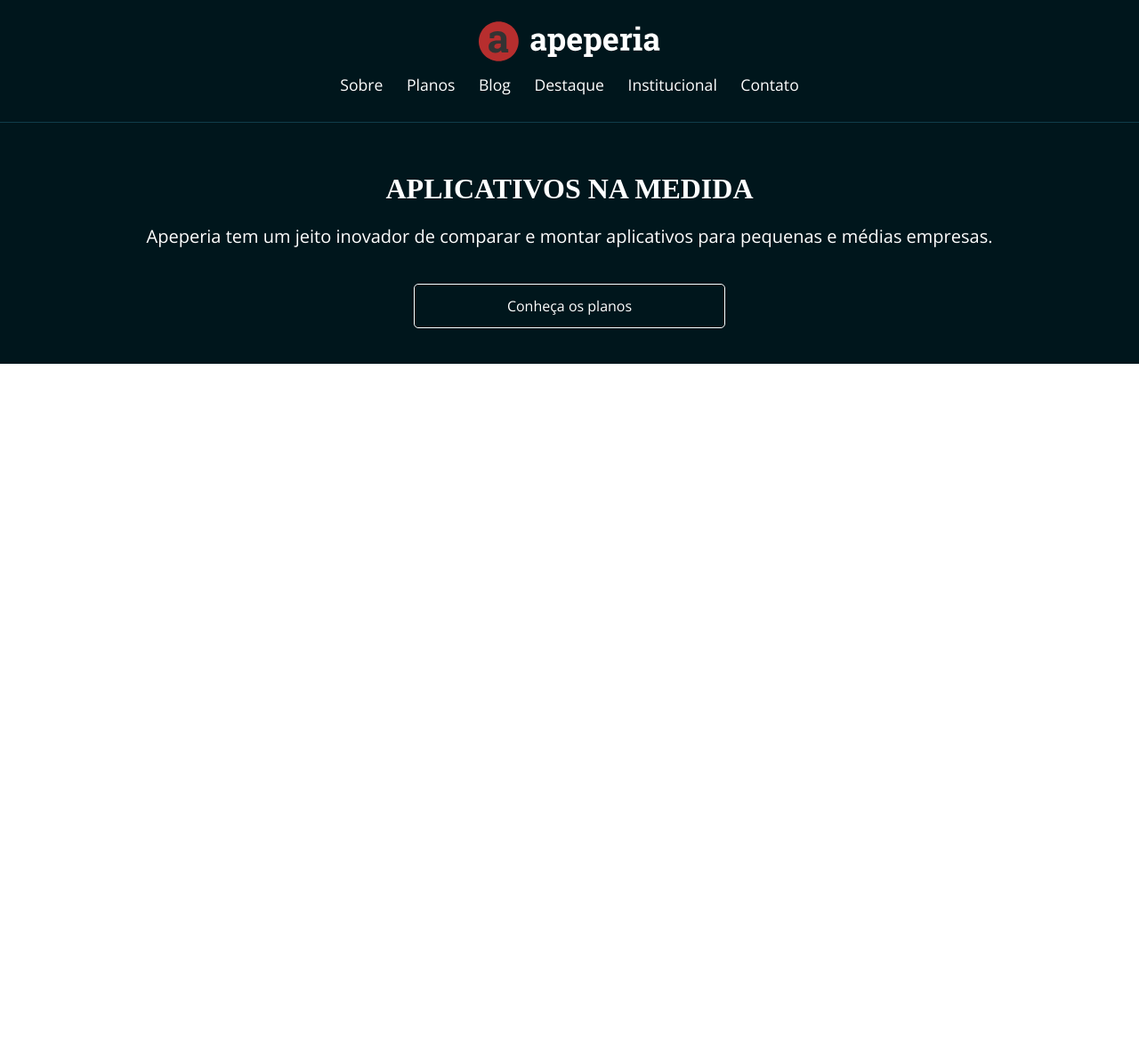
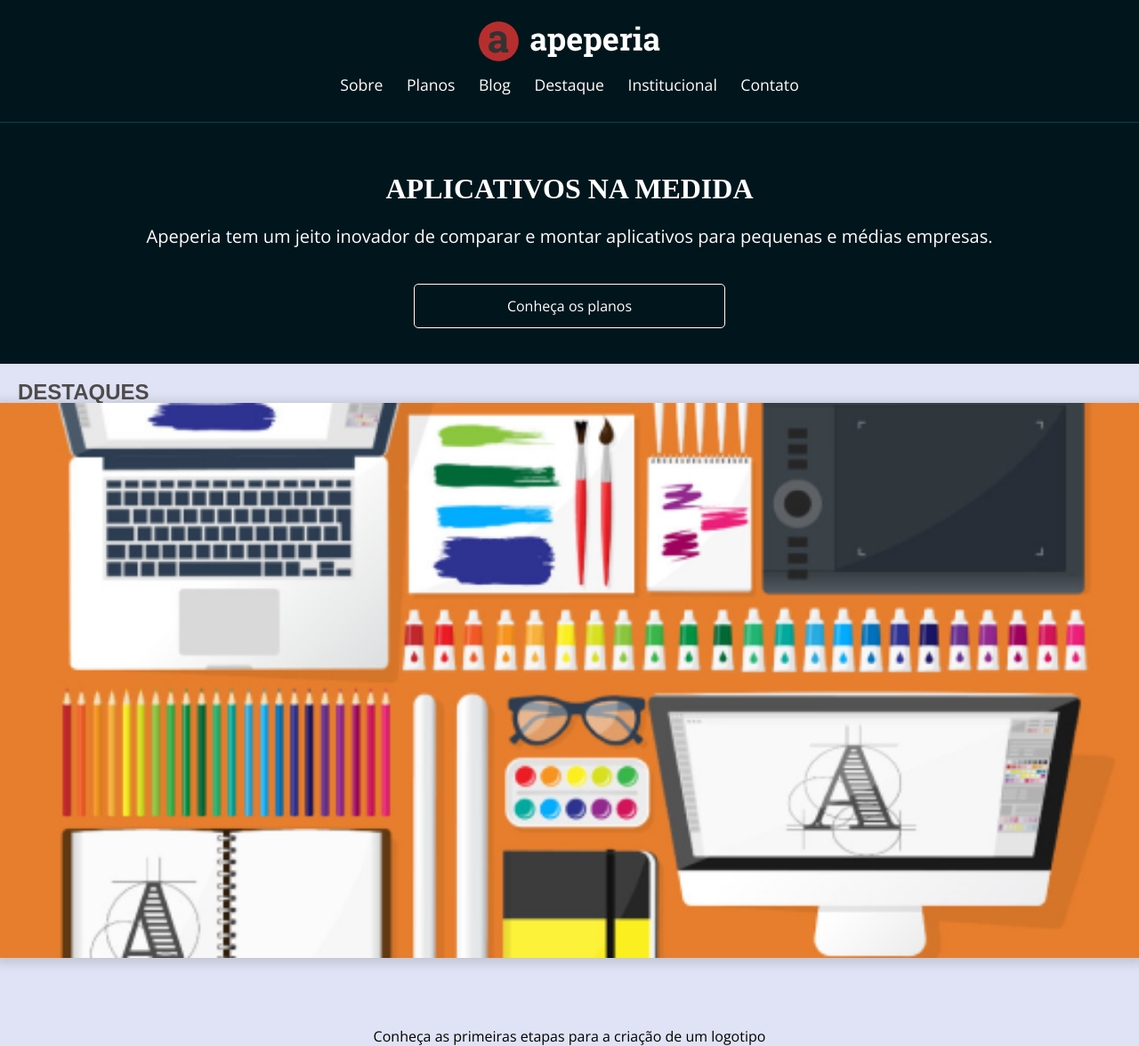
Before and after one commit to lu150ml/projeto__mobile, a plain HTML site: page index.html in a window 1280 px wide. Shown: the top 1176 px of the page at 89% size. Before the commit the page ends 800 px from the top, so only its background shows below. Drawn offline with nearby package versions, Linux system fonts and the light colour scheme.

Commit message:
criação da parte do layout dos destaques e seu respectivo css

```diff
--- a/css/chamada.css
+++ b/css/chamada.css
@@ -3,7 +3,7 @@
     flex-direction: column;
     align-items: center;
 
-    color: #FFF;
+    color: var(--branco);
     text-align: center;
 
     background-color: #00161C;
--- /dev/null
+++ b/css/destaques.css
@@ -0,0 +1,42 @@
+.conteiner{
+    padding-right: 6%;
+    padding-left: 6%;
+
+}
+
+
+.destaques {
+    background-color: var(--azul-claro);
+
+    padding: 1.25rem ;
+    padding-bottom: 2rem;
+
+}
+
+.destaques__titulo{
+    color: var(--cinza-escuro);
+    font-weight: 700;
+    font-size: 1.5rem;
+    font-family:sans-serif ;
+    text-transform: uppercase;
+}
+
+
+.destaques__painel{
+    display: flex;
+    align-items:center;
+    flex-direction: column;
+
+    margin-bottom: 2rem;
+}
+
+
+.destques__painel-imagem{
+
+    width: 100vw;
+
+
+    box-shadow: 0 2px 10px 5px #00000020;
+
+    margin-bottom: 5rem;
+}
--- a/index.html
+++ b/index.html
@@ -9,6 +9,7 @@
     <link rel="stylesheet" href="css/chamada.css">
     <link rel="stylesheet" href="css/cabecalho.css">
     <link rel="stylesheet" href="css/base.css">
+    <link rel="stylesheet" href="css/destaques.css">
 </head>
 <body>
     <header class="cabecalho container">
@@ -30,6 +31,22 @@
             <p class="chamada__texto">Apeperia tem um jeito inovador de comparar e montar aplicativos para pequenas e médias empresas.</p>
             <a href="#" class="chamada__botao botao">Conheça os planos</a>
         </section>
+        <section class="destaques container">
+            <h2 class="destaques__titulo">Destaques</h2>
+            <a href="#">
+                <figure class="destaques__painel">
+                    <img src="img/comecando-criar-logotipo.png" alt="Painel do post sobre a criação de logotipo" class="destques__painel-imagem">
+                    <figcaption class="destques__painel-texto">Conheça as primeiras etapas para a criação de um logotipo</figcaption>
+                </figure>
+            </a>
+            <a href="#">
+                <figure class="destaques__painel-imagem">
+                    <img src="img/dicas-fotografia.png" alt="Painel do post sobre fotografia com celular" class="destques__painel-imagem">
+                    <figcaption class="destques__painel-texto">Veja dicas de como fotografar usando seu celular</figcaption>
+                </figure>
+            </a>
+            <a href="#" class="destques__botao botao">Receber destques por email</a>
+        </section>
     </main>
 </body>
 </html>
```
